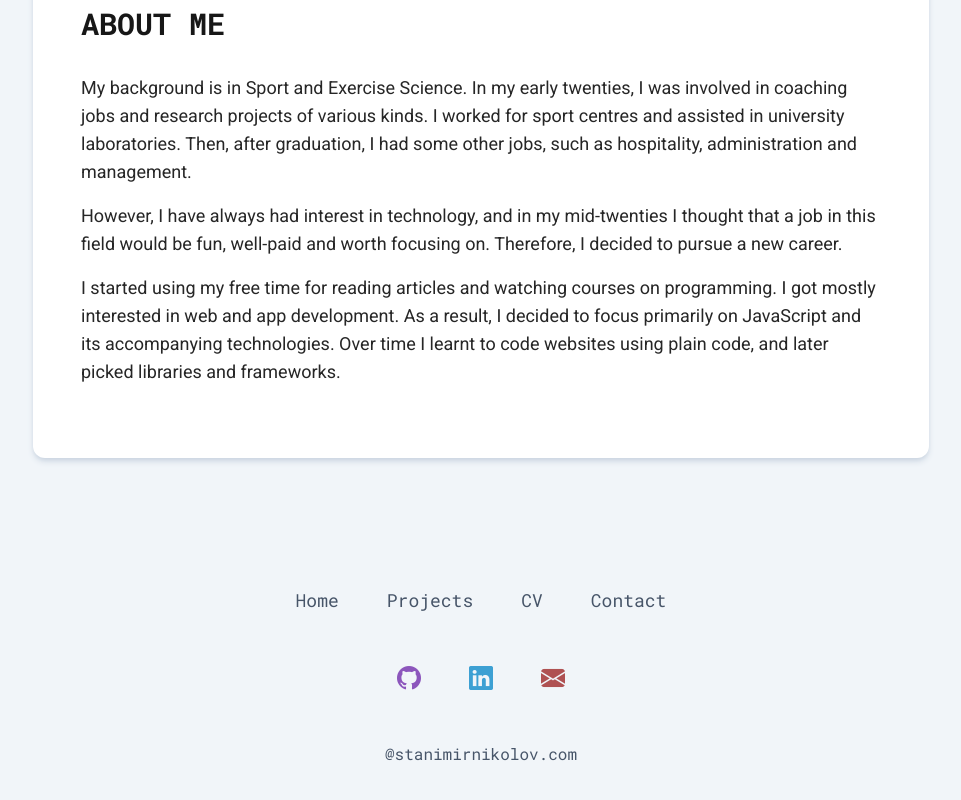
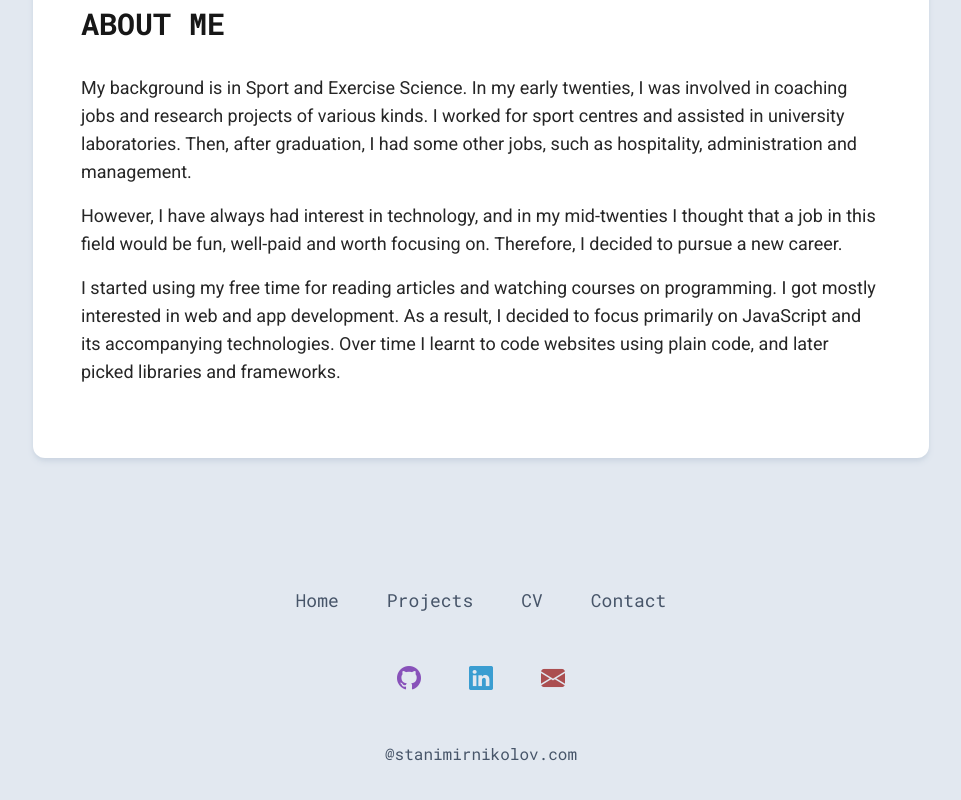
Before and after one commit to stanimir93/portfolio-old-draft, a React (Create React App) app: page / in a window 1280 px wide. Shown: the part 786-1586 px from the top of the page, without its empty margins (159-1120 px from the left). Built offline with nearby package versions, Linux system fonts and the light colour scheme.

Commit message:
Tiny changes

```diff
--- a/src/components/Footer/Footer.js
+++ b/src/components/Footer/Footer.js
@@ -1,9 +1,9 @@
-import "./footer.css";
-import { Link } from "react-router-dom";
+import './footer.css';
+import { Link } from 'react-router-dom';
 
 export default function Footer() {
     return (
-    <footer className='pb-12 pt-32  bg-slate-100 text-slate-600 font-mono'>
+        <footer className='pb-12 pt-32  bg-slate-200 text-slate-600 font-mono'>
             {/* <hr className='w-96 m-auto mb-8  border-slate-200'/> */}
             <nav>
                 <ul className='flex place-content-center text-lg mb-12 '>
--- a/src/index.css
+++ b/src/index.css
@@ -40,6 +40,7 @@ main {
     align-items: center;
     width: 100%;
     background-color: #f1f5f9;
+    background-color: #e2e8f0;
 }
 
 code {
```
Lines whose indentation alone changed are shown as unchanged.
